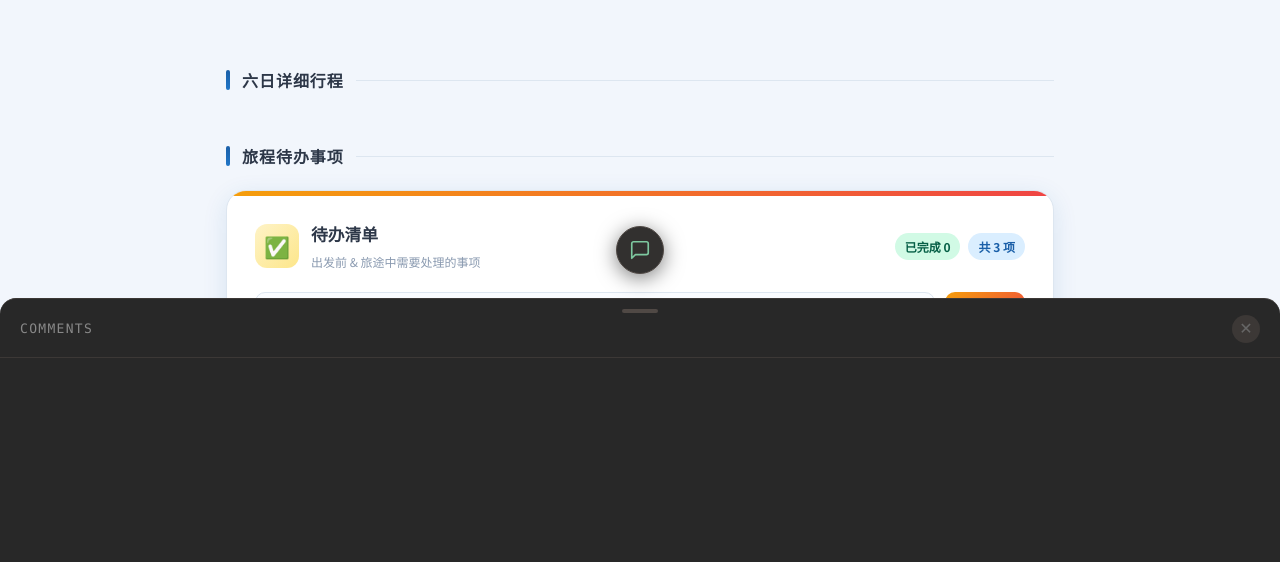
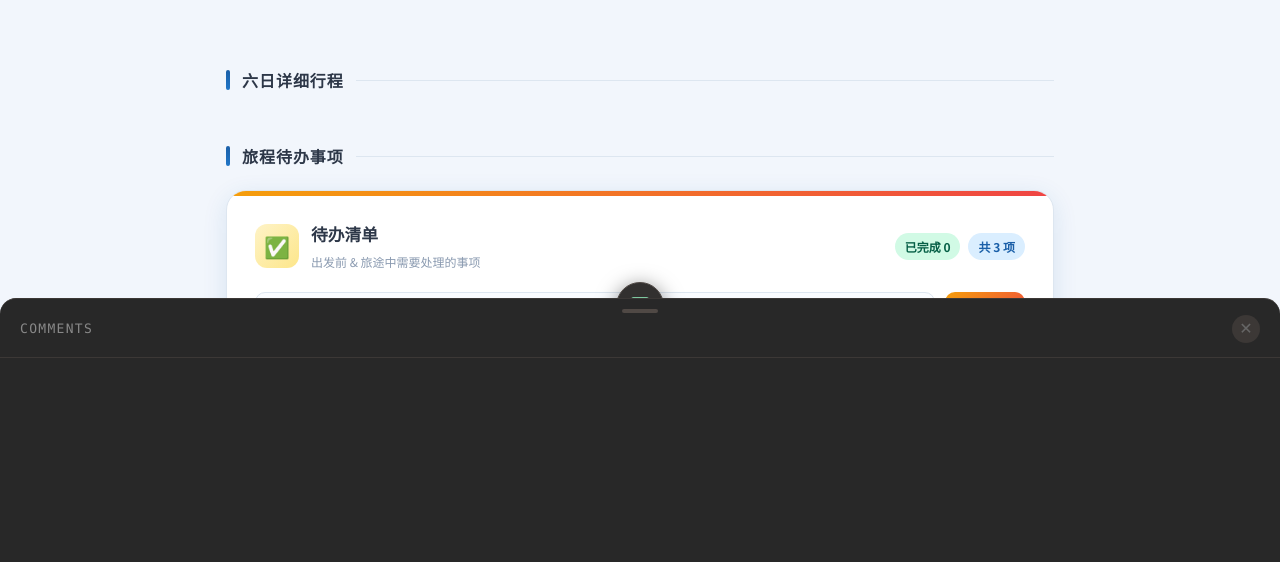
Before and after one commit to lijian316/blog, a plain HTML site: page blog/jinan_plans.html in a window 1280 px wide. Shown: the part 502-1064 px from the top of the page. Drawn offline with Linux system fonts and the light colour scheme.

Commit message:
fix: 评论气泡底部露出 + hover 上滑，修复居中偏移

```diff
--- a/blog/jinan_plans.html
+++ b/blog/jinan_plans.html
@@ -1821,7 +1821,7 @@
 <style>
   .cmnt-fab {
     position: fixed;
-    bottom: 24px; left: 50%; transform: translateX(-50%);
+    bottom: 0; left: 50%; transform: translateX(-50%) translateY(calc(100% - 16px));
     width: 48px; height: 48px;
     border-radius: 50%;
     background: #32302f;
@@ -1832,7 +1832,7 @@
     z-index: 1000;
     transition: transform 0.2s, box-shadow 0.2s;
   }
-  .cmnt-fab:hover { transform: scale(1.1); box-shadow: 0 6px 28px rgba(0,0,0,0.6); }
+  .cmnt-fab:hover { transform: translateX(-50%) translateY(-10px); box-shadow: 0 6px 28px rgba(0,0,0,0.6); }
   .cmnt-fab svg { width: 22px; height: 22px; }
   .cmnt-backdrop {
     display: none;
```
Also changed, not shown: blog/pte_study_plan.html (+2 -2 lines), blog/qingdao_plan.html (+2 -2 lines), blog/starbaby.html (+2 -2 lines).
